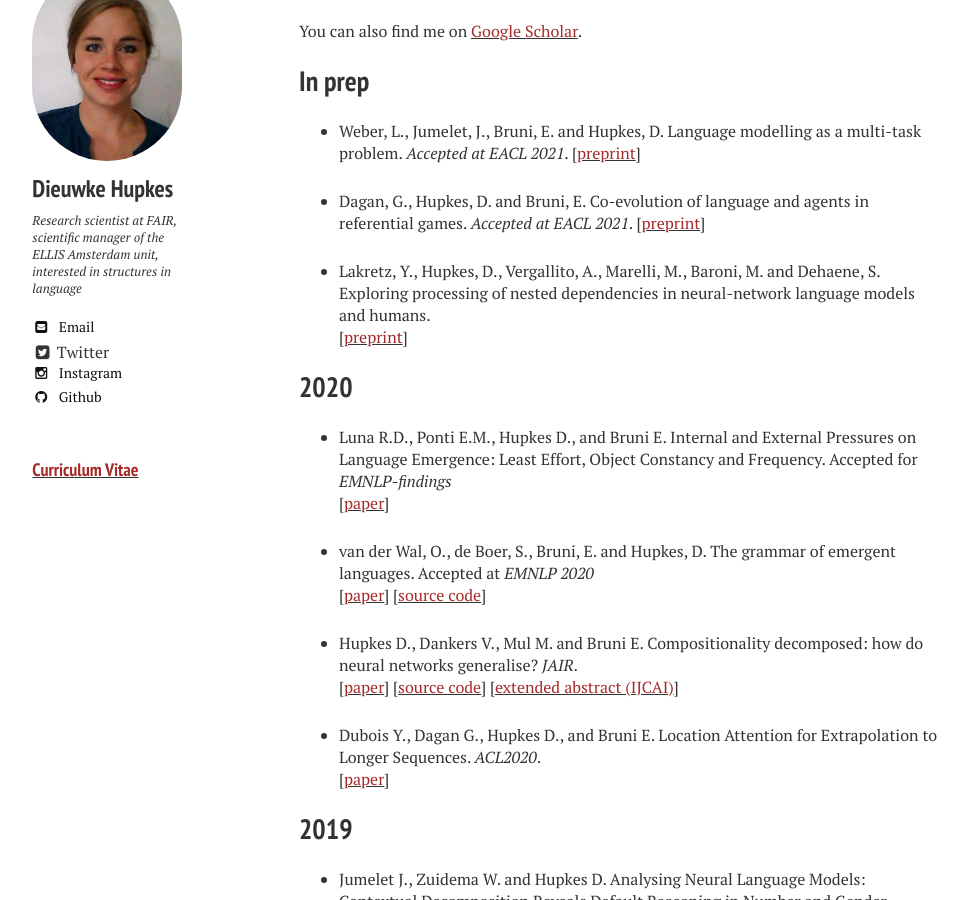
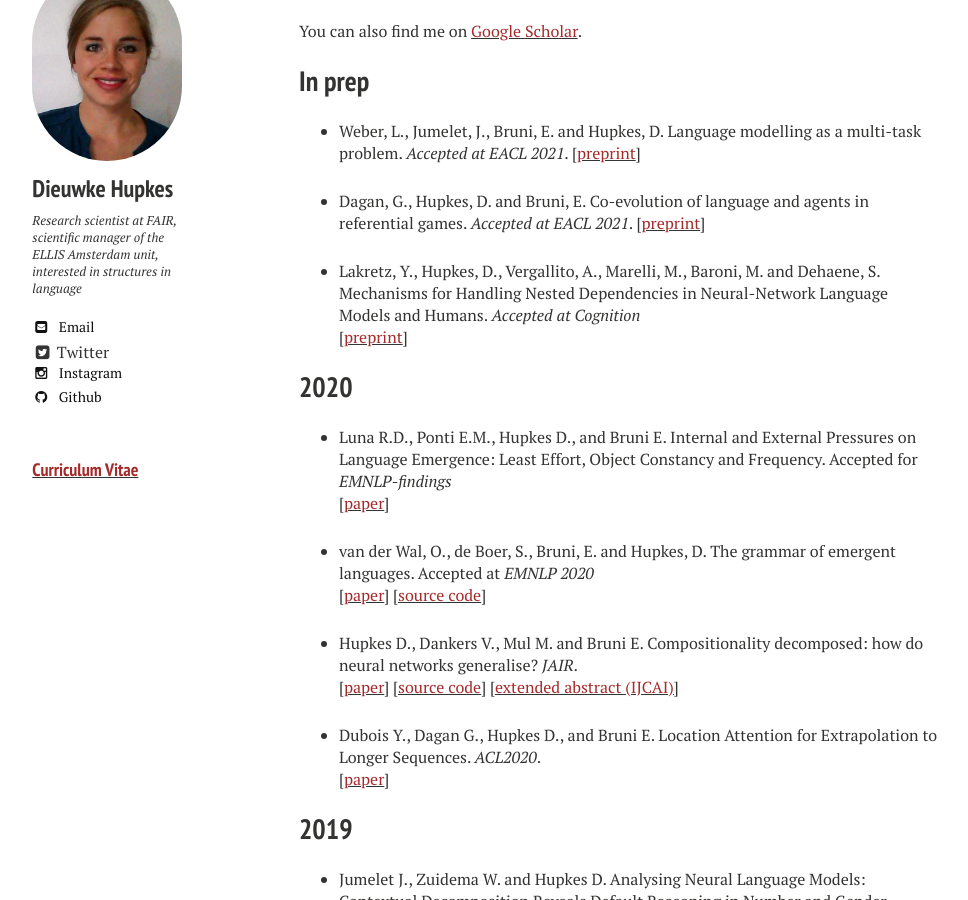
Before and after one commit to dieuwkehupkes/dieuwkehupkes.github.io, a Jekyll site: the page built from publications.md, in a window 1280 px wide and 900 px high, scrolled down 1113 px. Shown: the whole window, without its empty margins (21-989 px from the left). Built offline with Jekyll 4.4.1, drawn with Linux system fonts in a browser that asks for light colours; nearby versions of some CDN libraries.

Commit message:
Add acceptance of cognition paper

```diff
--- a/publications.md
+++ b/publications.md
@@ -20,7 +20,7 @@ You can also find me on <a href="https://scholar.google.com/citations?user=tAtSM
 * Dagan, G., Hupkes, D. and Bruni, E. Co-evolution of language and agents in referential games. *Accepted at EACL 2021*.
 \[[<font color="brown">preprint</font>](https://arxiv.org/pdf/2001.03361.pdf){:target="blank"}\]
 
-* Lakretz, Y., Hupkes, D., Vergallito, A., Marelli, M., Baroni, M. and Dehaene, S. Exploring processing of nested dependencies in neural-network language models and humans.\\
+* Lakretz, Y., Hupkes, D., Vergallito, A., Marelli, M., Baroni, M. and Dehaene, S. Mechanisms for Handling Nested Dependencies in Neural-Network Language Models and Humans. *Accepted at Cognition*\\
 \[[<font color="brown">preprint</font>](https://arxiv.org/pdf/2006.11098.pdf){:target="blank"}\]
 
 ## 2020
```
